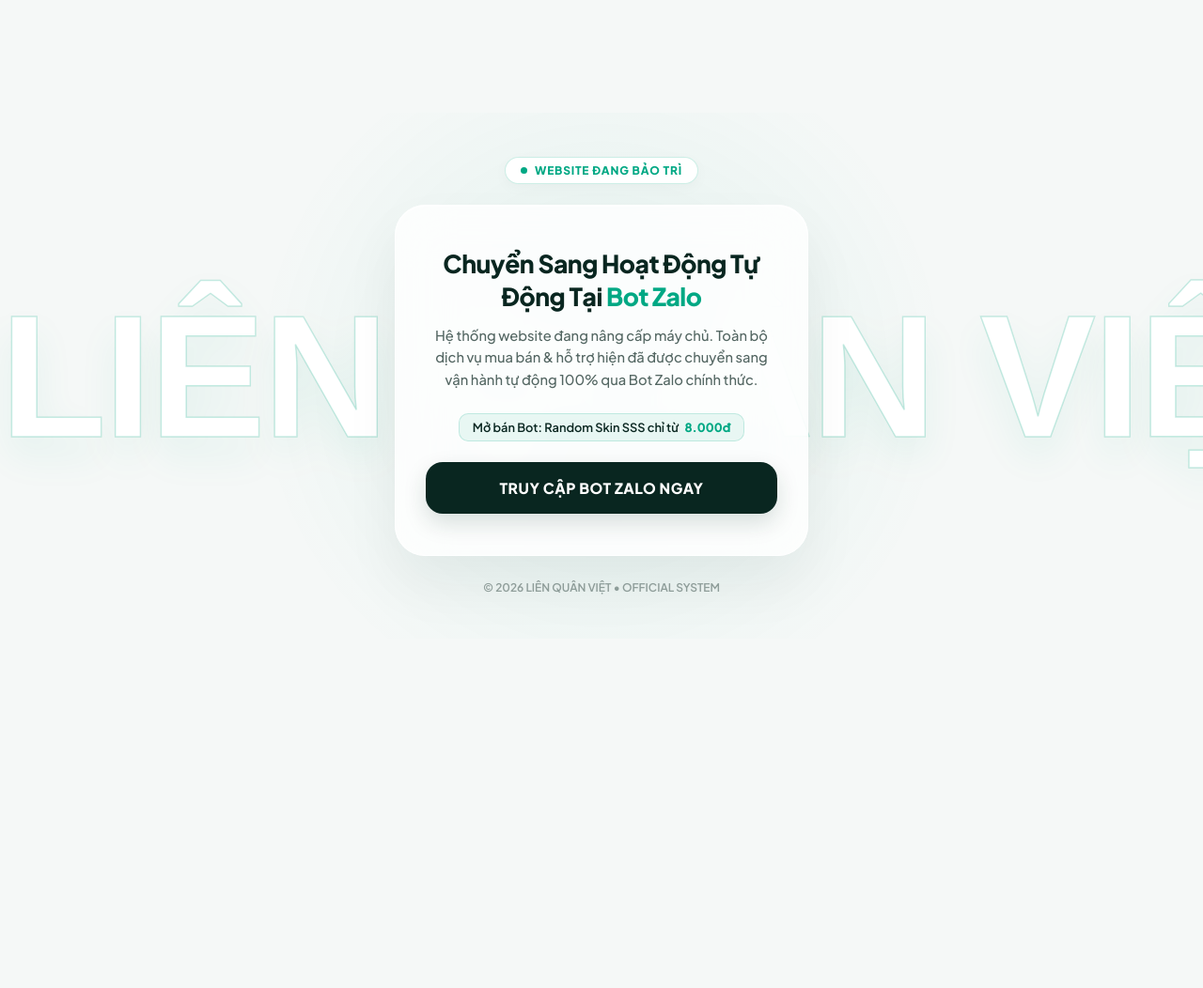
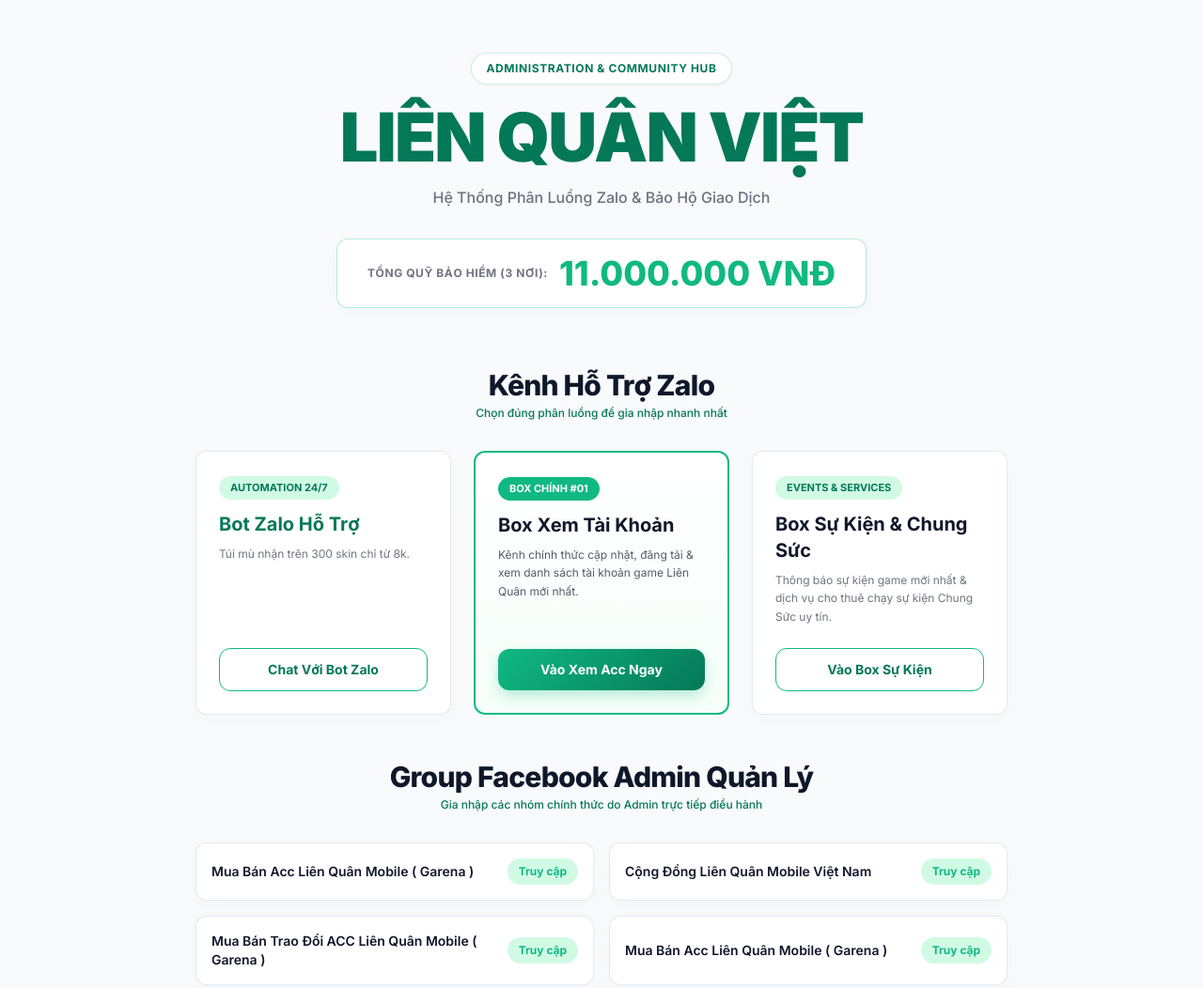
Before and after one commit to TronJG/chiatien, a plain HTML site: page index.html in a window 1280 px wide. Shown: the top 1052 px of the page at 94% size. Before the commit the page ends 800 px from the top, so only its background shows below. Drawn offline with nearby package versions, Linux system fonts and the light colour scheme.

Commit message:
Update page title and styles for Tailwind CSS

```diff
--- a/index.html
+++ b/index.html
@@ -3,279 +3,227 @@
 <head>
     <meta charset="UTF-8">
     <meta name="viewport" content="width=device-width, initial-scale=1.0">
-    <title>LIÊN QUÂN VIỆT — Bot Zalo Official</title>
+    <title>LIÊN QUÂN VIỆT - HUB KẾT NỐI SÁNG</title>
 
-    <!-- Font chữ Typography cao cấp -->
+    <!-- Tailwind CSS CDN -->
+    <script src="https://cdn.tailwindcss.com"></script>
+
+    <!-- Google Font: Inter (UI/UX sắc nét) -->
     <link rel="preconnect" href="https://fonts.googleapis.com">
     <link rel="preconnect" href="https://fonts.gstatic.com" crossorigin>
-    <link href="https://fonts.googleapis.com/css2?family=Plus+Jakarta+Sans:wght@500;600;700;800&family=Space+Grotesk:wght@800;900&display=swap" rel="stylesheet">
+    <link href="https://fonts.googleapis.com/css2?family=Inter:wght@400;500;600;700;800;900&display=swap" rel="stylesheet">
+
+    <script>
+        tailwind.config = {
+            theme: {
+                extend: {
+                    colors: {
+                        greenMain: '#10B981',  /* Xanh lá emerald tươi nổi bật */
+                        greenDark: '#047857',  /* Xanh lá đậm mảng khối */
+                        greenLight: '#D1FAE5', /* Xanh nhạt mềm */
+                        bgBright: '#F8FAFC',   /* Nền xám sáng mềm mắt */
+                        textDark: '#0F172A',   /* Đen sâu thanh lịch */
+                        whitePure: '#FFFFFF'
+                    },
+                    fontFamily: {
+                        sans: ['Inter', 'sans-serif']
+                    },
+                    borderRadius: {
+                        'soft': '12px'
+                    }
+                }
+            }
+        }
+    </script>
 
     <style>
-        /* ==========================================
-           PALETTE TỐI GIẢN - LIGHT NEUMORPHIC GLASS
-           - Tone nền: #f5f8f7 (Trắng ngọc mờ)
-           - Tone điểm nhấn: #00a884 (Xanh bích thương hiệu)
-           - Tone chữ & nút: #092620 (Xanh đen đậm)
-           ========================================== */
-
-        :root {
-            --primary: #00a884;
-            --primary-dark: #092620;
-            --bg-main: #f5f8f7;
-            --card-bg: rgba(255, 255, 255, 0.82);
-            --card-border: #ffffff;
-            --text-main: #0c1f1b;
-            --text-sub: #536662;
+        body {
+            background-color: #F8FAFC;
+            color: #0F172A;
+            font-family: 'Inter', sans-serif;
+            -webkit-font-smoothing: antialiased;
         }
 
-        * {
-            margin: 0;
-            padding: 0;
-            box-sizing: border-box;
-            font-family: 'Plus Jakarta Sans', sans-serif;
+        /* Soft Floating Card */
+        .float-card {
+            background: #FFFFFF;
+            border: 1px solid rgba(226, 232, 240, 0.9);
+            box-shadow: 0 4px 20px -2px rgba(0, 0, 0, 0.03);
+            transition: all 0.25s cubic-bezier(0.4, 0, 0.2, 1);
         }
 
-        body {
-            background-color: var(--bg-main);
-            color: var(--text-main);
-            min-height: 100vh;
-            display: flex;
-            justify-content: center;
-            align-items: center;
-            overflow-x: hidden;
-            position: relative;
+        .float-card:hover {
+            transform: translateY(-4px);
+            box-shadow: 0 12px 28px -4px rgba(16, 185, 129, 0.18);
+            border-color: #10B981;
         }
 
-        /* Ambient Light Shadow */
-        .bg-light-glow {
-            position: fixed;
-            top: 50%;
-            left: 50%;
-            transform: translate(-50%, -50%);
-            width: 70vw;
-            height: 70vh;
-            background: radial-gradient(circle, rgba(0, 168, 132, 0.08) 0%, rgba(245, 248, 247, 0) 70%);
-            z-index: 1;
-            pointer-events: none;
+        /* Nút Bấm Call-to-Action */
+        .btn-green-glow {
+            background: linear-gradient(135deg, #10B981 0%, #047857 100%);
+            color: #FFFFFF;
+            box-shadow: 0 6px 16px -2px rgba(16, 185, 129, 0.35);
+            transition: all 0.2s ease;
         }
 
-        /* 1. TÊN SHOP KHỔNG LỒ NẰM Ở GIỮA MÀN HÌNH (SANG TRỌNG & NỔI BẬT) */
-        .hero-brand-bg {
-            position: fixed;
-            top: 50%;
-            left: 50%;
-            transform: translate(-50%, -50%);
-            font-family: 'Space Grotesk', sans-serif;
-            font-size: clamp(3.8rem, 14.5vw, 13rem);
-            font-weight: 900;
-            text-transform: uppercase;
-            white-space: nowrap;
-            letter-spacing: -3px;
-            color: #ffffff;
-            -webkit-text-stroke: 1.5px rgba(0, 168, 132, 0.22);
-            text-shadow: 0 20px 40px rgba(0, 168, 132, 0.08);
-            z-index: 2;
-            user-select: none;
-            pointer-events: none;
-            text-align: center;
-            width: 100%;
-            transition: transform 0.1s ease-out;
+        .btn-green-glow:hover {
+            transform: translateY(-2px);
+            box-shadow: 0 10px 22px -2px rgba(16, 185, 129, 0.5);
+            background: linear-gradient(135deg, #059669 0%, #064E3B 100%);
         }
 
-        /* CONTAINER THÔNG BÁO CHÍNH */
-        .container {
-            position: relative;
-            z-index: 3;
-            width: 100%;
-            max-width: 480px;
-            padding: 20px;
-            display: flex;
-            flex-direction: column;
-            align-items: center;
+        .btn-soft-outline {
+            background: #FFFFFF;
+            color: #047857;
+            border: 1.5px solid #10B981;
+            transition: all 0.2s ease;
         }
 
-        /* BADGE STATUS BẢO TRÌ */
-        .badge-status {
-            display: inline-flex;
-            align-items: center;
-            gap: 8px;
-            background: #ffffff;
-            border: 1px solid rgba(0, 168, 132, 0.2);
-            padding: 6px 16px;
-            border-radius: 50px;
-            font-size: 0.75rem;
-            font-weight: 800;
-            color: var(--primary);
-            text-transform: uppercase;
-            letter-spacing: 0.8px;
-            margin-bottom: 22px;
-            box-shadow: 0 4px 15px rgba(0, 0, 0, 0.03);
+        .btn-soft-outline:hover {
+            background: #10B981;
+            color: #FFFFFF;
+            box-shadow: 0 6px 16px rgba(16, 185, 129, 0.25);
         }
 
-        .dot-status {
-            width: 7px;
-            height: 7px;
-            background-color: var(--primary);
-            border-radius: 50%;
+        /* Hiệu ứng gợn sóng nổi bật cho Box Trung Tâm */
+        @keyframes softPulse {
+            0% { box-shadow: 0 0 0 0 rgba(16, 185, 129, 0.3); }
+            70% { box-shadow: 0 0 0 12px rgba(16, 185, 129, 0); }
+            100% { box-shadow: 0 0 0 0 rgba(16, 185, 129, 0); }
         }
 
-        /* THẺ KÍNH TRẮNG SÁNG CAO CẤP */
-        .glass-card {
-            background: var(--card-bg);
-            backdrop-filter: blur(28px);
-            -webkit-backdrop-filter: blur(28px);
-            border: 1px solid var(--card-border);
-            border-radius: 32px;
-            padding: 44px 32px;
-            text-align: center;
-            box-shadow: 0 30px 60px rgba(9, 38, 32, 0.06),
-                        inset 0 1px 0 rgba(255, 255, 255, 1);
-            width: 100%;
-        }
-
-        /* NỘI DUNG FOCUS BOT ZALO AUTO */
-        .card-title {
-            font-size: 1.65rem;
-            font-weight: 800;
-            line-height: 1.35;
-            color: var(--primary-dark);
-            margin-bottom: 12px;
-            letter-spacing: -0.5px;
-        }
-
-        .highlight-text {
-            color: var(--primary);
-        }
-
-        .card-desc {
-            color: var(--text-sub);
-            font-size: 0.92rem;
-            line-height: 1.6;
-            margin-bottom: 24px;
-            font-weight: 500;
-        }
-
-        /* SẢN PHẨM PHỄU 8.000Đ LÀM NHỎ GỌN Tối ĐA */
-        .promo-tag-mini {
-            display: inline-flex;
-            align-items: center;
-            gap: 6px;
-            background: rgba(0, 168, 132, 0.08);
-            border: 1px solid rgba(0, 168, 132, 0.18);
-            padding: 6px 14px;
-            border-radius: 10px;
-            font-size: 0.8rem;
-            color: var(--primary-dark);
-            font-weight: 600;
-            margin-bottom: 22px;
-        }
-
-        .promo-tag-mini .price {
-            color: var(--primary);
-            font-weight: 800;
-        }
-
-        /* NÚT TỚI BOT ZALO (NHẤN MẠNH TRỌNG TÂM) */
-        .btn-zalo {
-            display: block;
-            width: 100%;
-            background: var(--primary-dark);
-            color: #ffffff;
-            text-decoration: none;
-            font-weight: 800;
-            font-size: 0.98rem;
-            padding: 18px 24px;
-            border-radius: 18px;
-            transition: all 0.25s ease;
-            letter-spacing: 0.5px;
-            box-shadow: 0 10px 25px rgba(9, 38, 32, 0.15);
-        }
-
-        .btn-zalo:hover {
-            background: var(--primary);
-            transform: translateY(-2px);
-            box-shadow: 0 14px 30px rgba(0, 168, 132, 0.28);
-        }
-
-        /* BRAND FOOTER */
-        .footer-text {
-            margin-top: 26px;
-            font-size: 0.75rem;
-            color: var(--text-sub);
-            opacity: 0.6;
-            font-weight: 600;
-        }
-
-        @media (max-width: 480px) {
-            .glass-card {
-                padding: 36px 22px;
-            }
-            .card-title {
-                font-size: 1.4rem;
-            }
-            .hero-brand-bg {
-                font-size: 15vw;
-            }
+        .pulse-card {
+            animation: softPulse 2.5s infinite;
         }
     </style>
 </head>
-<body>
+<body class="min-h-screen flex flex-col justify-between antialiased">
 
-    <div class="bg-light-glow"></div>
+    <!-- HEADER / HERO BRANDING -->
+    <header class="pt-14 pb-10 px-4">
+        <div class="max-w-4xl mx-auto text-center">
 
-    <!-- TÊN SHOP KHỔNG LỒ NẰM CỐ ĐỊNH Ở GIỮA -->
-    <div class="hero-brand-bg" id="heroBrand">
-        LIÊN QUÂN VIỆT
-    </div>
+            <div class="inline-block bg-whitePure text-greenDark text-xs font-bold px-4 py-2 rounded-full mb-5 border border-greenMain/20 shadow-sm tracking-wider uppercase">
+                ADMINISTRATION & COMMUNITY HUB
+            </div>
 
-    <!-- NỘI DUNG BẢO TRÌ NẰM ĐÈ LÊN THỦY TINH -->
-    <main class="container">
+            <h1 class="text-5xl md:text-7xl font-black text-greenDark leading-none mb-4 tracking-tight">
+                LIÊN QUÂN VIỆT
+            </h1>
 
-        <div class="badge-status">
-            <span class="dot-status"></span>
-            <span>Website Đang Bảo Trì</span>
-        </div>
-
-        <div class="glass-card">
-
-            <h1 class="card-title">Chuyển Sang Hoạt Động Tự Động Tại <span class="highlight-text">Bot Zalo</span></h1>
-
-            <p class="card-desc">
-                Hệ thống website đang nâng cấp máy chủ. Toàn bộ dịch vụ mua bán & hỗ trợ hiện đã được chuyển sang vận hành tự động 100% qua Bot Zalo chính thức.
+            <p class="text-textDark/60 font-medium text-sm md:text-base max-w-lg mx-auto tracking-normal mb-8">
+                Hệ Thống Phân Luồng Zalo & Bảo Hộ Giao Dịch
             </p>
 
-            <!-- Sản phẩm phễu dạng nhãn nhỏ gọn -->
-            <div class="promo-tag-mini">
-                <span>Mở bán Bot: Random Skin SSS chỉ từ</span>
-                <span class="price">8.000đ</span>
+            <!-- KHỐI QUỸ BẢO HIỂM -->
+            <div class="float-card inline-flex flex-col md:flex-row items-center justify-center gap-3 px-8 py-4 rounded-soft border border-greenMain/30">
+                <span class="text-xs font-bold tracking-wider text-textDark/60 uppercase">TỔNG QUỸ BẢO HIỂM (3 NƠI):</span>
+                <span class="text-3xl md:text-4xl font-extrabold text-greenMain leading-none">11.000.000 VNĐ</span>
             </div>
 
-            <!-- Nút Action chính thu hút sự chú ý -->
-            <a href="https://zalo.me/1990707985176445780" target="_blank" rel="noopener noreferrer" class="btn-zalo">
-                TRUY CẬP BOT ZALO NGAY
-            </a>
+        </div>
+    </header>
 
-        </div>
+    <!-- NỘI DUNG CHÍNH -->
+    <main class="max-w-4xl mx-auto px-4 py-6 w-full flex-grow space-y-12">
 
-        <footer class="footer-text">
-            © 2026 LIÊN QUÂN VIỆT • OFFICIAL SYSTEM
-        </footer>
+        <!-- KHU VỰC ZALO -->
+        <section>
+            <div class="text-center mb-8">
+                <h2 class="text-2xl md:text-3xl font-extrabold text-textDark tracking-tight mb-1">Kênh Hỗ Trợ Zalo</h2>
+                <p class="text-xs text-greenDark font-medium">Chọn đúng phân luồng để gia nhập nhanh nhất</p>
+            </div>
+
+            <div class="grid grid-cols-1 md:grid-cols-3 gap-6 items-stretch">
+
+                <!-- 1. BOT ZALO (TRÁI - TÚI MÙ SKIN) -->
+                <div class="float-card p-6 rounded-soft flex flex-col justify-between">
+                    <div>
+                        <div class="bg-greenLight text-greenDark text-[11px] font-bold px-3 py-1 rounded-full inline-block mb-3">AUTOMATION 24/7</div>
+                        <h3 class="text-xl font-bold text-greenDark mb-2">Bot Zalo Hỗ Trợ</h3>
+                        <p class="text-textDark/60 text-xs leading-relaxed mb-6">Túi mù nhận trên 300 skin chỉ từ 8k.</p>
+                    </div>
+                    <a href="https://zalo.me/2712299237536764658" target="_blank" rel="noopener noreferrer" class="btn-soft-outline block text-center font-bold text-sm py-3 rounded-soft">Chat Với Bot Zalo</a>
+                </div>
+
+                <!-- 2. BOX ZALO CHÍNH (GIỮA - XEM TÀI KHOẢN GAME) -->
+                <div class="float-card pulse-card p-6 rounded-soft flex flex-col justify-between border-2 border-greenMain bg-gradient-to-b from-whitePure to-greenLight/20 relative">
+                    <div>
+                        <div class="bg-greenMain text-whitePure text-[11px] font-bold px-3 py-1 rounded-full inline-block mb-3">BOX CHÍNH #01</div>
+                        <h3 class="text-xl font-bold text-textDark mb-2">Box Xem Tài Khoản</h3>
+                        <p class="text-textDark/70 text-xs leading-relaxed mb-6">Kênh chính thức cập nhật, đăng tải & xem danh sách tài khoản game Liên Quân mới nhất.</p>
+                    </div>
+                    <a href="https://zalo.me/g/cmkgza827" target="_blank" rel="noopener noreferrer" class="btn-green-glow block text-center font-bold text-sm py-3 rounded-soft">Vào Xem Acc Ngay</a>
+                </div>
+
+                <!-- 3. BOX ZALO 2 (PHẢI - SỰ KIỆN & CHUNG SỨC) -->
+                <div class="float-card p-6 rounded-soft flex flex-col justify-between">
+                    <div>
+                        <div class="bg-greenLight text-greenDark text-[11px] font-bold px-3 py-1 rounded-full inline-block mb-3">EVENTS & SERVICES</div>
+                        <h3 class="text-xl font-bold text-textDark mb-2">Box Sự Kiện & Chung Sức</h3>
+                        <p class="text-textDark/60 text-xs leading-relaxed mb-6">Thông báo sự kiện game mới nhất & dịch vụ cho thuê chạy sự kiện Chung Sức uy tín.</p>
+                    </div>
+                    <a href="https://zalo.me/g/ivehjyjk3jslpqfj3pti" target="_blank" rel="noopener noreferrer" class="btn-soft-outline block text-center font-bold text-sm py-3 rounded-soft">Vào Box Sự Kiện</a>
+                </div>
+
+            </div>
+        </section>
+
+        <!-- KHU VỰC GROUP FACEBOOK (6 GROUP ADMIN) -->
+        <section>
+            <div class="text-center mb-8">
+                <h2 class="text-2xl md:text-3xl font-extrabold text-textDark tracking-tight mb-1">Group Facebook Admin Quản Lý</h2>
+                <p class="text-xs text-greenDark font-medium">Gia nhập các nhóm chính thức do Admin trực tiếp điều hành</p>
+            </div>
+
+            <div class="grid grid-cols-1 md:grid-cols-2 gap-4">
+
+                <!-- Group 1 -->
+                <a href="https://www.facebook.com/groups/215856450117959" target="_blank" rel="noopener noreferrer" class="float-card p-4 rounded-soft flex justify-between items-center gap-3 group">
+                    <span class="font-semibold text-sm text-textDark group-hover:text-greenMain transition-colors line-clamp-2">Mua Bán Acc Liên Quân Mobile ( Garena )</span>
+                    <span class="font-bold text-xs text-greenMain bg-greenLight px-3 py-1.5 rounded-full shrink-0 whitespace-nowrap group-hover:bg-greenMain group-hover:text-whitePure transition-all">Truy cập</span>
+                </a>
+
+                <!-- Group 2 -->
+                <a href="https://www.facebook.com/groups/1473333163526018" target="_blank" rel="noopener noreferrer" class="float-card p-4 rounded-soft flex justify-between items-center gap-3 group">
+                    <span class="font-semibold text-sm text-textDark group-hover:text-greenMain transition-colors line-clamp-2">Cộng Đồng Liên Quân Mobile Việt Nam</span>
+                    <span class="font-bold text-xs text-greenMain bg-greenLight px-3 py-1.5 rounded-full shrink-0 whitespace-nowrap group-hover:bg-greenMain group-hover:text-whitePure transition-all">Truy cập</span>
+                </a>
+
+                <!-- Group 3 -->
+                <a href="https://www.facebook.com/groups/624537131796777" target="_blank" rel="noopener noreferrer" class="float-card p-4 rounded-soft flex justify-between items-center gap-3 group">
+                    <span class="font-semibold text-sm text-textDark group-hover:text-greenMain transition-colors line-clamp-2">Mua Bán Trao Đổi ACC Liên Quân Mobile ( Garena )</span>
+                    <span class="font-bold text-xs text-greenMain bg-greenLight px-3 py-1.5 rounded-full shrink-0 whitespace-nowrap group-hover:bg-greenMain group-hover:text-whitePure transition-all">Truy cập</span>
+                </a>
+
+                <!-- Group 4 -->
+                <a href="https://www.facebook.com/groups/474521667105724" target="_blank" rel="noopener noreferrer" class="float-card p-4 rounded-soft flex justify-between items-center gap-3 group">
+                    <span class="font-semibold text-sm text-textDark group-hover:text-greenMain transition-colors line-clamp-2">Mua Bán Acc Liên Quân Mobile ( Garena )</span>
+                    <span class="font-bold text-xs text-greenMain bg-greenLight px-3 py-1.5 rounded-full shrink-0 whitespace-nowrap group-hover:bg-greenMain group-hover:text-whitePure transition-all">Truy cập</span>
+                </a>
+
+                <!-- Group 5 -->
+                <a href="https://www.facebook.com/groups/821452749400895" target="_blank" rel="noopener noreferrer" class="float-card p-4 rounded-soft flex justify-between items-center gap-3 group">
+                    <span class="font-semibold text-sm text-textDark group-hover:text-greenMain transition-colors line-clamp-2">Mua Bán Acc Liên Quân ( Garena )</span>
+                    <span class="font-bold text-xs text-greenMain bg-greenLight px-3 py-1.5 rounded-full shrink-0 whitespace-nowrap group-hover:bg-greenMain group-hover:text-whitePure transition-all">Truy cập</span>
+                </a>
+
+                <!-- Group 6 -->
+                <a href="https://www.facebook.com/groups/1220936081859378" target="_blank" rel="noopener noreferrer" class="float-card p-4 rounded-soft flex justify-between items-center gap-3 group">
+                    <span class="font-semibold text-sm text-textDark group-hover:text-greenMain transition-colors line-clamp-2">Giao Lưu Acc Reg Liên Quân (Garena)</span>
+                    <span class="font-bold text-xs text-greenMain bg-greenLight px-3 py-1.5 rounded-full shrink-0 whitespace-nowrap group-hover:bg-greenMain group-hover:text-whitePure transition-all">Truy cập</span>
+                </a>
+
+            </div>
+        </section>
+
     </main>
 
-    <!-- Hiệu ứng chuyển động mượt chữ chìm theo chuột -->
-    <script>
-        document.addEventListener("DOMContentLoaded", () => {
-            const heroBrand = document.getElementById('heroBrand');
+    <!-- FOOTER -->
+    <footer class="mt-12 py-6 bg-whitePure border-t border-slate-200/80 text-center text-xs text-textDark/50">
+        <p class="text-base font-extrabold text-greenDark tracking-wider mb-1">LIÊN QUÂN VIỆT &copy; 2026</p>
+        <p class="text-[11px] text-textDark/60 font-medium">Hệ thống kéo mem & bảo hộ giao dịch uy tín</p>
+    </footer>
 
-            document.addEventListener('mousemove', (e) => {
-                const x = (window.innerWidth / 2 - e.clientX) / 55;
-                const y = (window.innerHeight / 2 - e.clientY) / 55;
-
-                if (heroBrand) {
-                    heroBrand.style.transform = `translate(calc(-50% + ${x}px), calc(-50% + ${y}px))`;
-                }
-            });
-        });
-    </script>
 </body>
 </html>
```
